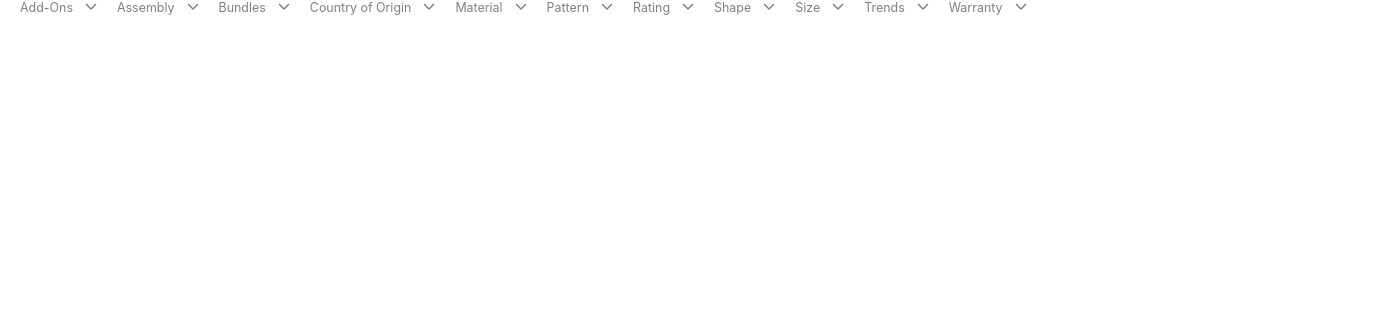
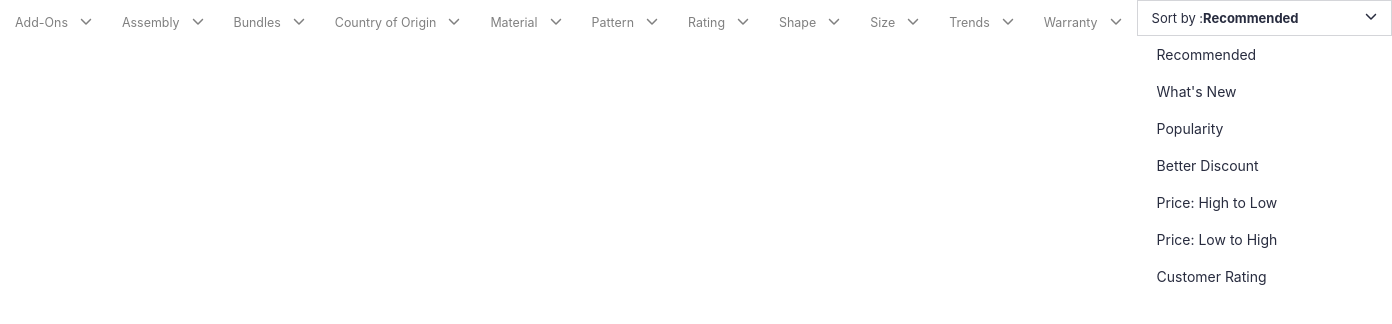
Before and after one commit to 7070509785/my-first-react-project, a React (Create React App) app: page / in a window 1280 px wide. Shown: the top 324 px of the page, 1392 px wide, since content can reach past the window. Built offline with nearby package versions, Linux system fonts and the light colour scheme.

Commit message:
product-top-sort

```diff
--- a/src/product-top-filter/product-top-filter-item.js
+++ b/src/product-top-filter/product-top-filter-item.js
@@ -4,9 +4,11 @@ import { FontAwesomeIcon } from "@fortawesome/react-fontawesome";
 
 function ProductTopFillerItem({ title }) {
   return (
-    <div className={styles.nutan1}>
-      <h5>{title}</h5>
-      <FontAwesomeIcon icon={faChevronDown} className={styles.bol} />
+    <div className={styles.not}>
+      <div className={styles.nutan1}>
+        <h5>{title}</h5>
+        <FontAwesomeIcon icon={faChevronDown} className={styles.bol} />
+      </div>
     </div>
   );
 }
--- a/src/product-top-filter/product-top-filter-item.module.css
+++ b/src/product-top-filter/product-top-filter-item.module.css
@@ -1,13 +1,23 @@
 .nutan1 {
   display: flex;
   font-size: 15px;
-  margin-left: 20px;
+  margin-left: 20xpx;
   color: gray;
 }
 .nutan1 h5 {
   font-weight: 400;
+  width: max-content;
 }
 .bol {
   font-size: 12px;
   margin-left: 12px;
 }
+.not {
+  margin: 10px;
+  padding: 5px;
+  border-radius: 30px;
+}
+.not:hover {
+  background-color: #eaeded;
+  cursor: pointer;
+}
--- a/src/product-top-filter/product-top-filters.js
+++ b/src/product-top-filter/product-top-filters.js
@@ -1,5 +1,6 @@
 import ProductTopFillerItem from "./product-top-filter-item";
 import styles from "./product-top-filters.module.css";
+import ProductTopSort from "./product-top-sort";
 function ProductTopFilters() {
   return (
     <div className={styles.ayush}>
@@ -16,6 +17,9 @@ function ProductTopFilters() {
         <ProductTopFillerItem title={"Trends"} />
         <ProductTopFillerItem title={"Warranty"} />
       </div>
+      <div>
+        <ProductTopSort />
+      </div>
     </div>
   );
 }
--- a/src/product-top-filter/product-top-filters.module.css
+++ b/src/product-top-filter/product-top-filters.module.css
@@ -1,3 +1,6 @@
 .nutan {
   display: flex;
 }
+.ayush {
+  display: flex;
+}
--- /dev/null
+++ b/src/product-top-filter/product-top-sort.js
@@ -0,0 +1,37 @@
+import { FontAwesomeIcon } from "@fortawesome/react-fontawesome";
+import styles from "./product-top-sort.module.css";
+import { faChevronDown } from "@fortawesome/free-solid-svg-icons";
+function ProductTopSort() {
+  return (
+    <div className={styles.village}>
+      <div className={styles.mood}>
+        <h5>Sort by : </h5>
+        <span>Recommended</span>
+        <FontAwesomeIcon icon={faChevronDown} className={styles.not} />
+      </div>
+      <div className={styles.apple4}>
+        <h5>Recommended</h5>
+      </div>
+      <div className={styles.mat}>
+        <h5>What's New</h5>
+      </div>
+      <div className={styles.cat}>
+        <h5>Popularity</h5>
+      </div>
+      <div className={styles.apple}>
+        <h5>Better Discount</h5>
+      </div>
+      <div className={styles.apple1}>
+        <h5>Price: High to Low</h5>
+      </div>
+      <div className={styles.apple2}>
+        <h5>Price: Low to High</h5>
+      </div>
+      <div className={styles.apple3}>
+        <h5>Customer Rating</h5>
+      </div>
+    </div>
+  );
+}
+
+export default ProductTopSort;
--- /dev/null
+++ b/src/product-top-filter/product-top-sort.module.css
@@ -0,0 +1,82 @@
+.mood {
+  display: flex;
+  padding: 9px 14px;
+  font-size: 14px;
+  color: #282c3f;
+  cursor: pointer;
+  position: relative;
+  width: 255px;
+  box-sizing: border-box;
+  border: 1px solid #d4d5d9;
+}
+.mood span {
+  text-transform: capitalize;
+  font-weight: 700;
+  color: #282c3f;
+  font-size: 13px;
+}
+.mood h5 {
+  font-weight: 400;
+  font-size: 13px;
+  color: #282c3f;
+}
+.not {
+  font-size: 12px;
+  margin-left: 66px;
+}
+.mat h5 {
+  display: block;
+  font-size: 14px;
+  color: #282c3f;
+  cursor: pointer;
+  padding: 10px 20px;
+  font-weight: 400;
+}
+.apple4 h5 {
+  display: block;
+  font-size: 14px;
+  color: #282c3f;
+  cursor: pointer;
+  padding: 10px 20px;
+  font-weight: 400;
+}
+.cat h5 {
+  display: block;
+  font-size: 14px;
+  color: #282c3f;
+  cursor: pointer;
+  padding: 10px 20px;
+  font-weight: 400;
+}
+.apple h5 {
+  display: block;
+  font-size: 14px;
+  color: #282c3f;
+  cursor: pointer;
+  padding: 10px 20px;
+  font-weight: 400;
+}
+.apple2 h5 {
+  display: block;
+  font-size: 14px;
+  color: #282c3f;
+  cursor: pointer;
+  padding: 10px 20px;
+  font-weight: 400;
+}
+.apple3 h5 {
+  display: block;
+  font-size: 14px;
+  color: #282c3f;
+  cursor: pointer;
+  padding: 10px 20px;
+  font-weight: 400;
+}
+.apple1 h5 {
+  display: block;
+  font-size: 14px;
+  color: #282c3f;
+  cursor: pointer;
+  padding: 10px 20px;
+  font-weight: 400;
+}
```
